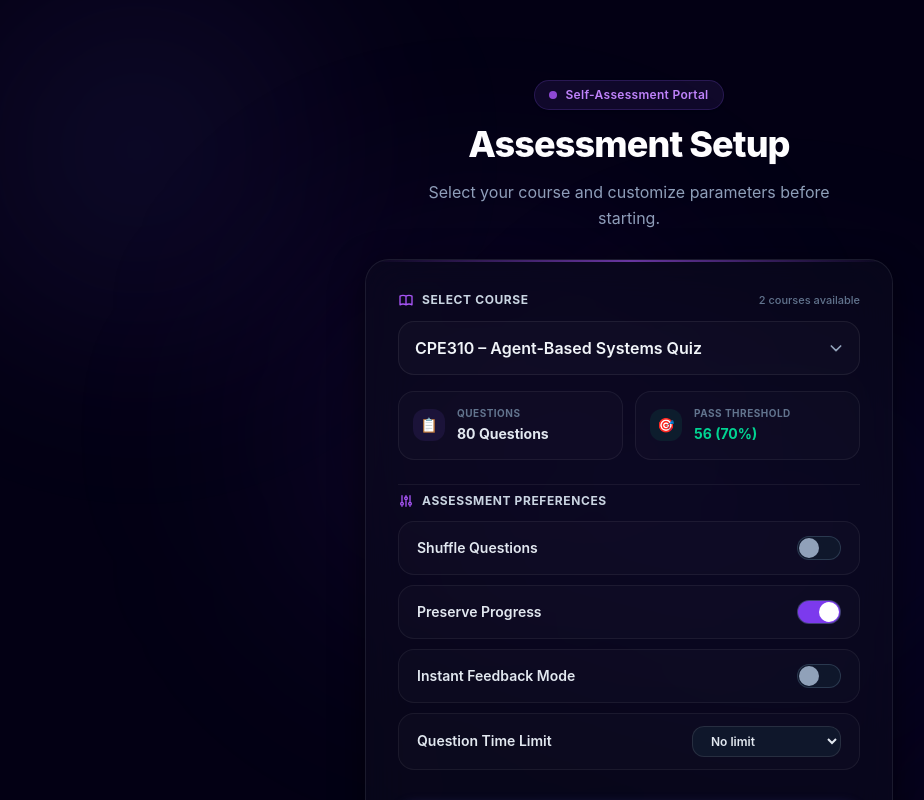
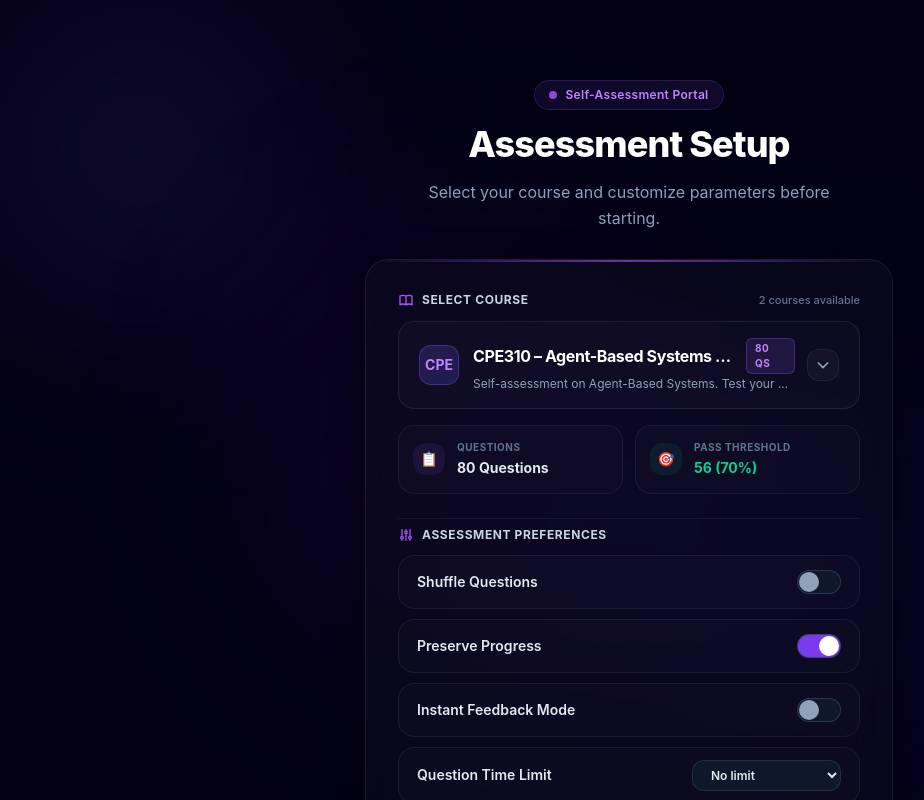
Before and after one commit to adeyemo-taiwo-m/ATM-QUIZ, a Next.js app: page / in a window 1280 px wide. Shown: the top 800 px of the page, without its empty margins (11-935 px from the left). Built offline with nearby package versions, Linux system fonts and the light colour scheme.

Commit message:
Design and implement custom glassmorphic CourseDropdown component matching app aesthetic

```diff
--- /dev/null
+++ b/src/components/CourseDropdown.tsx
@@ -0,0 +1,197 @@
+"use client";
+
+import { useState, useRef, useEffect } from "react";
+import { QuizData } from "@/types/quiz";
+
+export interface CourseOption {
+  id: string;
+  name: string;
+  description: string;
+  data: QuizData;
+}
+
+interface Props {
+  courses: CourseOption[];
+  selectedCourseId: string;
+  onSelectCourse: (courseId: string) => void;
+}
+
+export default function CourseDropdown({
+  courses,
+  selectedCourseId,
+  onSelectCourse,
+}: Props) {
+  const [isOpen, setIsOpen] = useState(false);
+  const dropdownRef = useRef<HTMLDivElement>(null);
+
+  const activeCourse = courses.find((c) => c.id === selectedCourseId) || courses[0];
+
+  // Close dropdown when clicking outside
+  useEffect(() => {
+    const handleClickOutside = (event: MouseEvent) => {
+      if (dropdownRef.current && !dropdownRef.current.contains(event.target as Node)) {
+        setIsOpen(false);
+      }
+    };
+
+    const handleKeyDown = (e: KeyboardEvent) => {
+      if (e.key === "Escape") {
+        setIsOpen(false);
+      }
+    };
+
+    if (isOpen) {
+      document.addEventListener("mousedown", handleClickOutside);
+      document.addEventListener("keydown", handleKeyDown);
+    }
+
+    return () => {
+      document.removeEventListener("mousedown", handleClickOutside);
+      document.removeEventListener("keydown", handleKeyDown);
+    };
+  }, [isOpen]);
+
+  const handleSelect = (courseId: string) => {
+    onSelectCourse(courseId);
+    setIsOpen(false);
+  };
+
+  return (
+    <div className="relative w-full" ref={dropdownRef}>
+      {/* Dropdown Trigger Button */}
+      <button
+        type="button"
+        onClick={() => setIsOpen((prev) => !prev)}
+        aria-haspopup="listbox"
+        aria-expanded={isOpen}
+        className={`w-full flex items-center justify-between gap-3 px-4.5 py-3.5 sm:px-5 sm:py-4 rounded-2xl border text-left transition-all duration-200 cursor-pointer ${
+          isOpen
+            ? "border-brand-500 bg-white/[0.06] shadow-[0_0_20px_rgba(139,92,246,0.25)] ring-2 ring-brand-500/25"
+            : "border-white/[0.08] bg-white/[0.025] hover:bg-white/[0.05] hover:border-white/[0.16]"
+        }`}
+      >
+        <div className="flex items-center gap-3.5 min-w-0">
+          {/* Badge icon */}
+          <div className="w-10 h-10 rounded-xl bg-gradient-to-br from-brand-500/20 to-indigo-500/20 border border-brand-500/30 flex items-center justify-center text-brand-300 font-bold text-sm shrink-0 shadow-inner">
+            {activeCourse.data.meta.course.substring(0, 3)}
+          </div>
+
+          <div className="min-w-0">
+            <div className="flex items-center gap-2">
+              <span className="text-sm sm:text-base font-bold text-white tracking-tight truncate block">
+                {activeCourse.name}
+              </span>
+              <span className="hidden sm:inline-flex px-2 py-0.5 rounded-md text-[10px] uppercase font-bold tracking-wider bg-brand-500/15 text-brand-300 border border-brand-500/30">
+                {activeCourse.data.meta.totalQuestions} Qs
+              </span>
+            </div>
+            <p className="text-xs text-slate-400 truncate mt-0.5">
+              {activeCourse.description}
+            </p>
+          </div>
+        </div>
+
+        {/* Chevron icon */}
+        <div
+          className={`flex items-center justify-center w-8 h-8 rounded-xl bg-white/[0.03] border border-white/[0.06] text-slate-400 transition-transform duration-300 shrink-0 ${
+            isOpen ? "rotate-180 text-brand-300 border-brand-500/40 bg-brand-500/10" : ""
+          }`}
+        >
+          <svg className="w-4 h-4" fill="none" stroke="currentColor" viewBox="0 0 24 24">
+            <path strokeLinecap="round" strokeLinejoin="round" strokeWidth="2.5" d="M19 9l-7 7-7-7" />
+          </svg>
+        </div>
+      </button>
+
+      {/* Glassmorphic Dropdown Panel */}
+      {isOpen && (
+        <div className="absolute top-full left-0 right-0 mt-2 z-50 rounded-3xl bg-[#0a071f]/95 backdrop-blur-2xl border border-white/[0.12] shadow-2xl overflow-hidden animate-in fade-in zoom-in-95 duration-150 space-y-1 p-2">
+          {/* Subtle gradient top accent */}
+          <div className="absolute top-0 left-0 right-0 h-[2px] bg-gradient-to-r from-transparent via-brand-400 to-transparent opacity-80" />
+
+          <div className="px-3 pt-2 pb-1.5 flex items-center justify-between border-b border-white/[0.06] mb-1">
+            <span className="text-[10px] font-bold uppercase tracking-wider text-slate-400">
+              Select Assessment Course
+            </span>
+            <span className="text-[10px] font-mono text-slate-500">
+              {courses.length} Available
+            </span>
+          </div>
+
+          <div role="listbox" className="space-y-1.5 max-h-[320px] overflow-y-auto pr-0.5">
+            {courses.map((course) => {
+              const isSelected = course.id === selectedCourseId;
+              const { meta } = course.data;
+              const passPct = Math.round((meta.passMark / meta.totalQuestions) * 100);
+
+              return (
+                <button
+                  key={course.id}
+                  type="button"
+                  role="option"
+                  aria-selected={isSelected}
+                  onClick={() => handleSelect(course.id)}
+                  className={`w-full flex items-start justify-between gap-3.5 p-3.5 rounded-2xl text-left transition-all duration-200 cursor-pointer group ${
+                    isSelected
+                      ? "bg-brand-500/15 border border-brand-500/40 shadow-sm"
+                      : "border border-transparent hover:border-white/[0.1] hover:bg-white/[0.04]"
+                  }`}
+                >
+                  <div className="flex items-start gap-3.5 min-w-0">
+                    {/* Course Code Box */}
+                    <div
+                      className={`w-10 h-10 rounded-xl flex items-center justify-center text-xs font-black tracking-wider shrink-0 transition-colors ${
+                        isSelected
+                          ? "bg-brand-500 text-white shadow-md shadow-brand-500/30"
+                          : "bg-white/[0.04] border border-white/[0.08] text-slate-400 group-hover:text-white group-hover:border-white/[0.2]"
+                      }`}
+                    >
+                      {meta.course}
+                    </div>
+
+                    <div className="min-w-0 space-y-1">
+                      <div className="flex items-center gap-2 flex-wrap">
+                        <span
+                          className={`text-sm font-bold leading-snug transition-colors ${
+                            isSelected ? "text-white" : "text-slate-200 group-hover:text-white"
+                          }`}
+                        >
+                          {course.name}
+                        </span>
+                      </div>
+
+                      <p className="text-xs text-slate-400 line-clamp-2 leading-relaxed">
+                        {course.description}
+                      </p>
+
+                      {/* Course Quick Stats */}
+                      <div className="flex items-center gap-2 pt-0.5">
+                        <span className="text-[10px] font-semibold text-slate-400 bg-white/[0.03] border border-white/[0.06] px-2 py-0.5 rounded-md">
+                          📋 {meta.totalQuestions} Questions
+                        </span>
+                        <span className="text-[10px] font-semibold text-emerald-400 bg-emerald-500/10 border border-emerald-500/20 px-2 py-0.5 rounded-md">
+                          🎯 {meta.passMark} Pass ({passPct}%)
+                        </span>
+                      </div>
+                    </div>
+                  </div>
+
+                  {/* Selection Indicator */}
+                  <div className="shrink-0 mt-1">
+                    {isSelected ? (
+                      <div className="w-6 h-6 rounded-full bg-brand-500 flex items-center justify-center text-white text-xs font-bold shadow-md shadow-brand-500/40">
+                        ✓
+                      </div>
+                    ) : (
+                      <div className="w-6 h-6 rounded-full border border-white/[0.1] bg-white/[0.02] group-hover:border-white/[0.3] transition-colors" />
+                    )}
+                  </div>
+                </button>
+              );
+            })}
+          </div>
+        </div>
+      )}
+    </div>
+  );
+}
--- a/src/components/QuizShell.tsx
+++ b/src/components/QuizShell.tsx
@@ -4,6 +4,7 @@ import { useState, useEffect, useRef } from "react";
 import { QuizData, QuizState, Question, QuizSettings } from "@/types/quiz";
 import QuestionCard from "./QuestionCard";
 import ResultScreen from "./ResultScreen";
+import CourseDropdown, { CourseOption } from "./CourseDropdown";
 
 interface ShuffledQuestion {
   question: Question;
@@ -12,13 +13,6 @@ interface ShuffledQuestion {
 
 const STORAGE_KEY_STATE = "cpe310_quiz_state";
 const STORAGE_KEY_SETTINGS = "cpe310_quiz_settings";
-
-interface CourseOption {
-  id: string;
-  name: string;
-  description: string;
-  data: QuizData;
-}
 
 export default function QuizShell({ courses }: { courses: CourseOption[] }) {
   const [selectedCourseId, setSelectedCourseId] = useState(courses[0].id);
@@ -288,11 +282,11 @@ export default function QuizShell({ courses }: { courses: CourseOption[] }) {
                 </span>
               </div>
 
-              <div className="relative">
-                <select
-                  value={selectedCourseId}
-                  onChange={(e) => {
-                    const nextCourseId = e.target.value;
+              {/* Custom Glassmorphic Course Dropdown */}
+              <CourseDropdown
+                courses={courses}
+                selectedCourseId={selectedCourseId}
+                onSelectCourse={(nextCourseId) => {
                   setSelectedCourseId(nextCourseId);
                   const targetCourse = courses.find((c) => c.id === nextCourseId);
                   if (targetCourse) {
@@ -300,20 +294,7 @@ export default function QuizShell({ courses }: { courses: CourseOption[] }) {
                     setCurrent(0);
                   }
                 }}
-                  className="w-full bg-white/[0.025] hover:bg-white/[0.05] border border-white/[0.07] hover:border-white/[0.14] rounded-2xl px-4 py-3.5 text-sm md:text-base font-semibold text-slate-100 focus:outline-none focus:border-brand-500/80 focus:ring-2 focus:ring-brand-500/20 cursor-pointer appearance-none transition-all duration-200"
-                >
-                  {courses.map((course) => (
-                    <option key={course.id} value={course.id} className="bg-slate-900 text-slate-100 py-2">
-                      {course.name}
-                    </option>
-                  ))}
-                </select>
-                <div className="pointer-events-none absolute inset-y-0 right-0 flex items-center px-4 text-slate-400">
-                  <svg className="w-4 h-4" fill="none" stroke="currentColor" viewBox="0 0 24 24">
-                    <path strokeLinecap="round" strokeLinejoin="round" strokeWidth="2.5" d="M19 9l-7 7-7-7" />
-                  </svg>
-                </div>
-              </div>
+              />
 
               {/* Course Meta Info Chips */}
               <div className="grid grid-cols-2 gap-3 pt-1">
```
Lines whose indentation alone changed are shown as unchanged.
